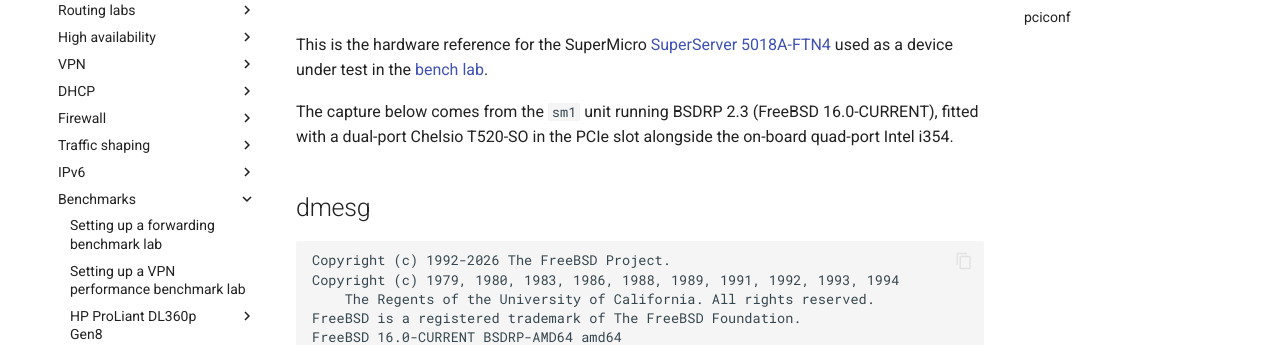
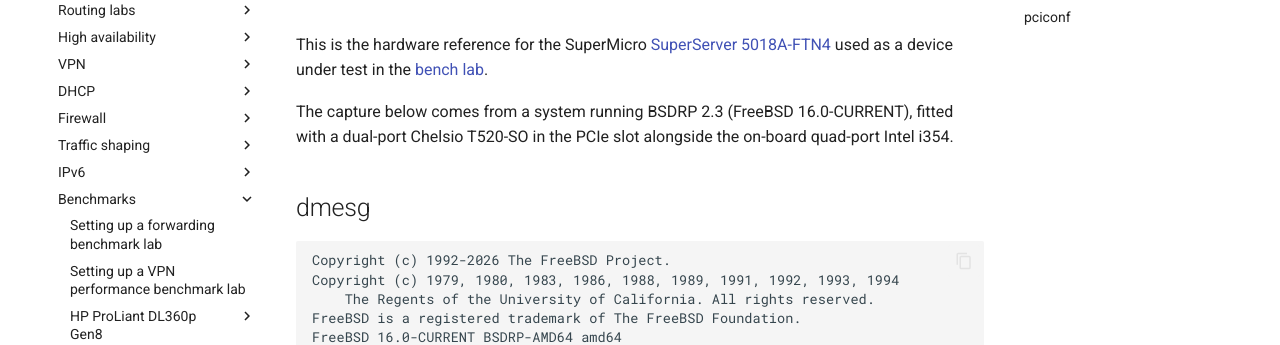
Before and after one commit to ocochard/bsdrp-website, an MkDocs documentation site: the page built from docs/documentation/examples/superserver-5018a-ftn4.md, in a window 1280 px wide and 900 px high. Shown: the part 148-493 px from the top of the window. Built offline with MkDocs 1.6.1 and Material for MkDocs 9.7.7, drawn with Linux system fonts in a browser that asks for light colours; comment, search, counter and statistics services are not loaded.

Commit message:
remove useless hostname

```diff
--- a/docs/documentation/examples/superserver-5018a-ftn4.md
+++ b/docs/documentation/examples/superserver-5018a-ftn4.md
@@ -5,7 +5,7 @@ This is the hardware reference for the SuperMicro
 [SuperServer 5018A-FTN4](https://www.supermicro.com/en/products/system/1U/5018/SYS-5018A-FTN4.cfm)
 used as a device under test in the [bench lab](../technical-docs/bench-lab.md).
 
-The capture below comes from the `sm1` unit running BSDRP 2.3
+The capture below comes from a system running BSDRP 2.3
 (FreeBSD 16.0-CURRENT), fitted with a dual-port Chelsio T520-SO in the
 PCIe slot alongside the on-board quad-port Intel i354.
 
```
